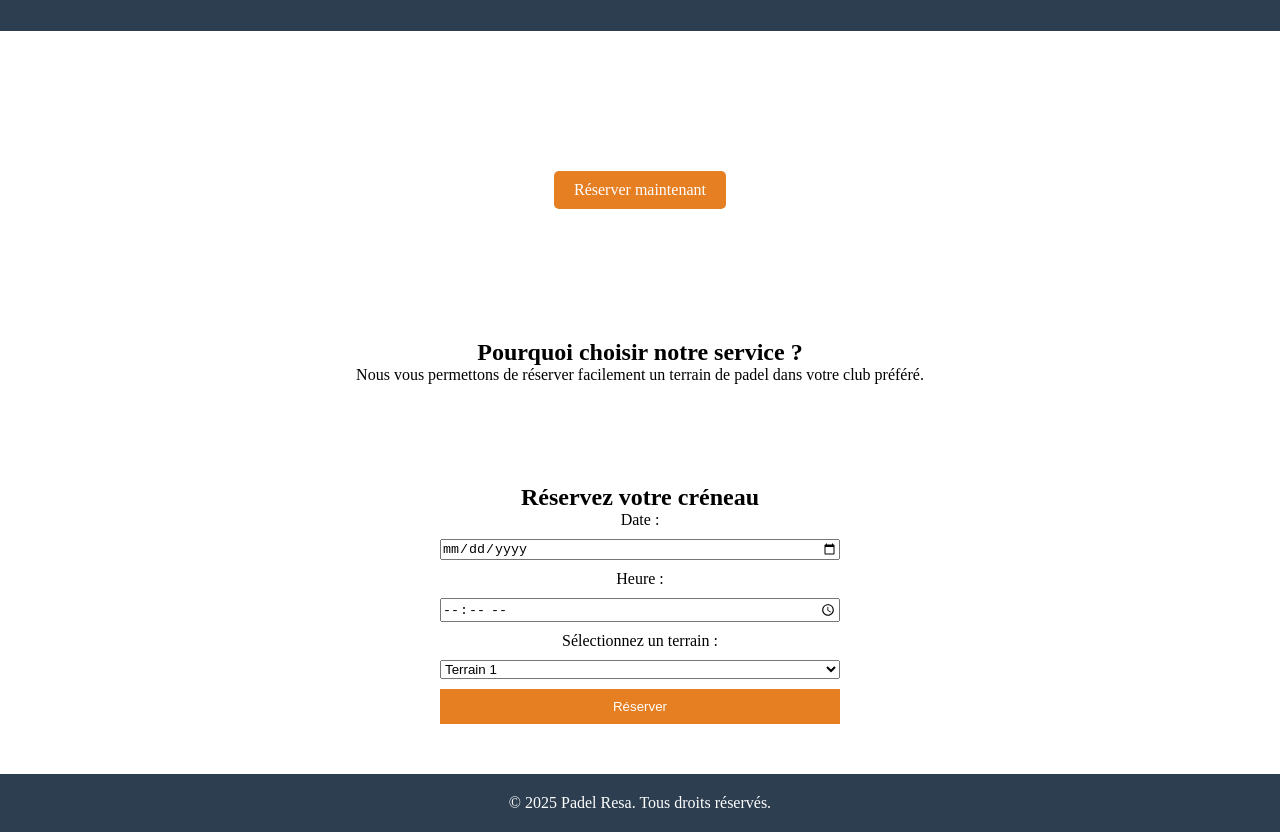
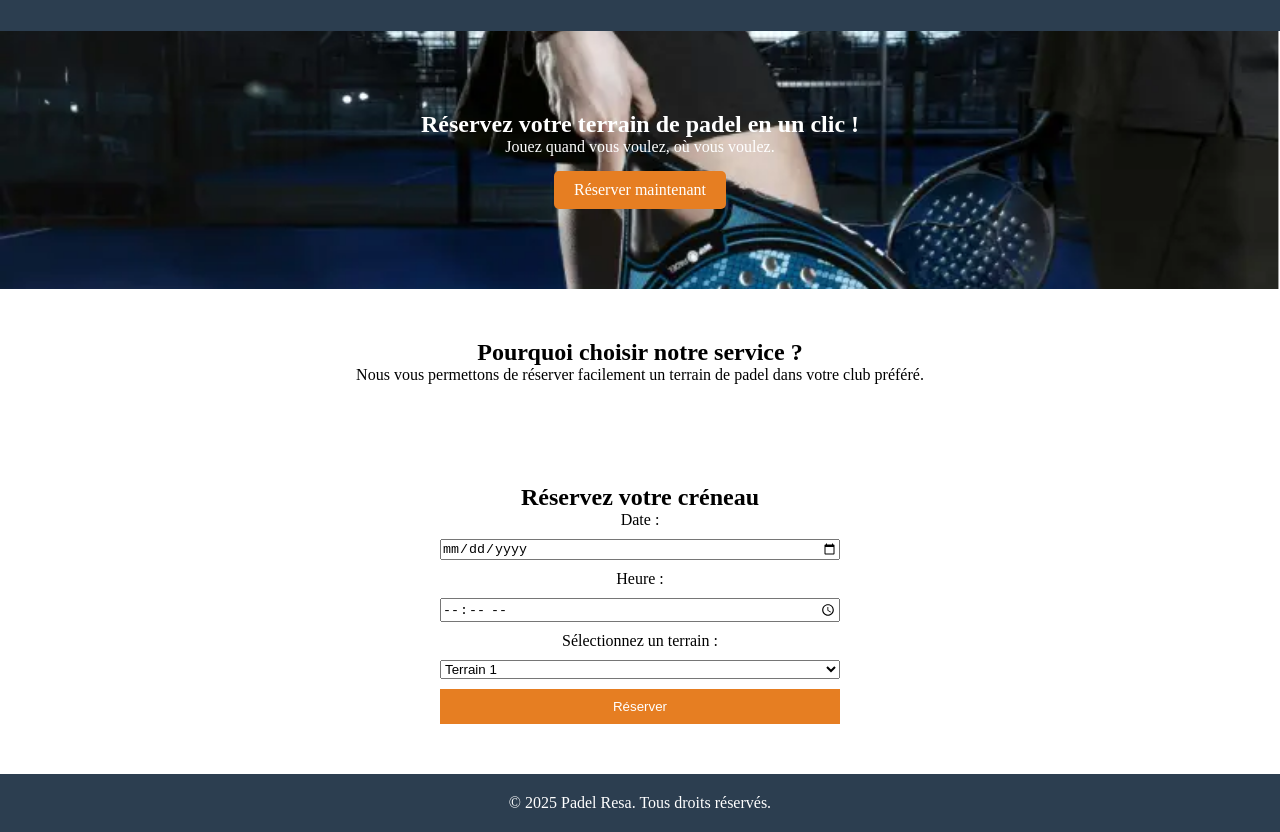
Before and after one commit to lutratcode/padel, a plain HTML site: page index.html in a window 1280 px wide. Shown: the part 65-897 px from the top of the page. Drawn offline with Linux system fonts and the light colour scheme; the site is published under a folder, as on GitHub Pages, so addresses that start at the root find nothing.

Commit message:
Update styles.css

```diff
--- a/styles.css
+++ b/styles.css
@@ -62,7 +62,7 @@ nav {
 .hero {
     text-align: center;
     padding: 80px 20px;
-    background: url('/image/padel.webp') no-repeat center/cover;
+    background: url('image/padel.webp') no-repeat center/cover;
     color: white;
 }
 
```
